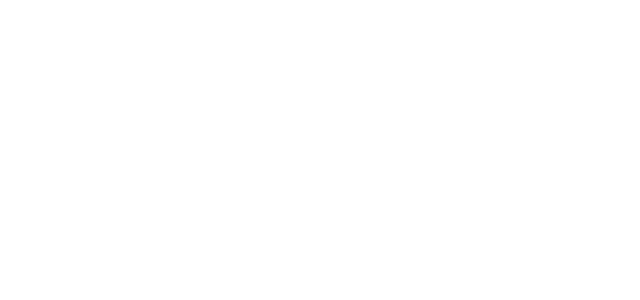
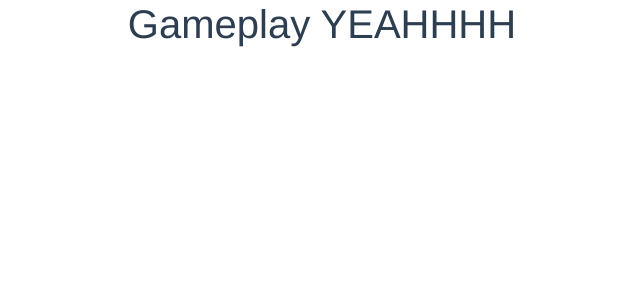
Before and after one commit to lebrancconvas/Gaming-Soup, a Vue app in the folder client/: page /gameplay in a window 1280 px wide. Before the commit this address had no page. Shown: the top 300 px of the page, without its empty margins (318-958 px from the left). Built offline with nearby package versions, Linux system fonts and the light colour scheme.

Commit message:
:sparkles: Add Gameplay Page.

```diff
--- a/client/src/router/index.js
+++ b/client/src/router/index.js
@@ -29,6 +29,12 @@ const routes = [{
         name: 'Home2',
         component: () =>
             import ('@/views/Home2.vue')
+    },
+    {
+        path: '/gameplay',
+        name: 'Gameplay',
+        component: () =>
+            import ('@/views/Gameplay.vue')
     }
 ]
 
--- /dev/null
+++ b/client/src/views/Gameplay.vue
@@ -0,0 +1,15 @@
+<template>
+    <div>
+        <h1>Gameplay YEAHHHH</h1>
+    </div>
+</template>
+
+<script>
+export default {
+    name: "Gameplay"
+}
+</script>
+
+<style scoped>
+
+</style>
```
Also changed, not shown: 1 other file (tests, documents, lock files or other folders).
